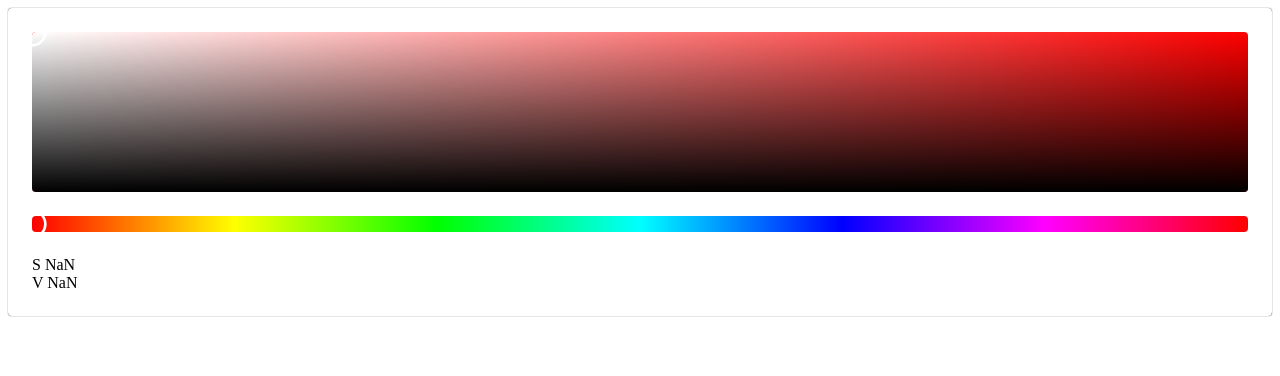
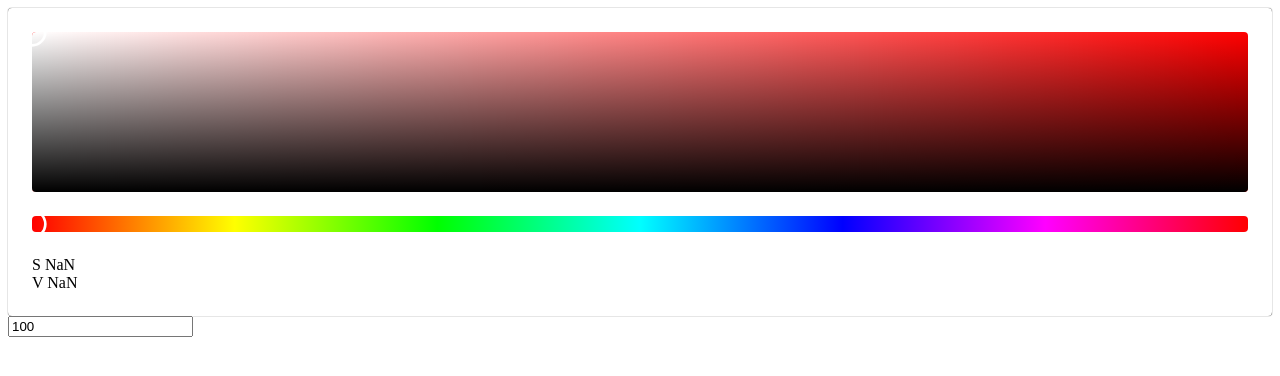
Before and after one commit to vupdivup/yue, a React (Vite) app: page / in a window 1280 px wide. Shown: the top 376 px of the page. Built offline with nearby package versions, Linux system fonts and the light colour scheme.

Commit message:
create color param input

```diff
--- a/src/components/App.jsx
+++ b/src/components/App.jsx
@@ -1,10 +1,12 @@
 import { Picker } from "./Picker";
 import "../styles/style.css";
+import { Param } from "./Param";
 
 export function App() {
     return (
         <>
             <Picker />
+            <Param pattern={/^\s*\d{1,3}\s*$/}/>
         </>
     )
 }
--- /dev/null
+++ b/src/components/Param.jsx
@@ -0,0 +1,39 @@
+import { useState, useRef } from "react"
+
+export function Param({setParam, pattern}) {
+    const [value, setValue] = useState((100).toString());
+
+    const save = useRef("");
+
+    function handleFocus() {
+        save.current = value;
+    }
+
+    function handleInput(e) {
+        setValue(e.target.value);
+
+        if (value.match(pattern)) {
+            // setParam(parseInt(self.current.value));
+        }
+    }
+
+    function handleBlur(e) {
+        if(value.match(pattern)) {
+            setValue(e.target.value.trim());
+        } else {
+            setValue(save.current);
+        }
+    }
+
+    return (
+        <div>
+            <input
+                type="text"
+                value={value}
+                onFocus={handleFocus}
+                onInput={handleInput}
+                onBlur={handleBlur}
+            />
+        </div>
+    )
+}
```
